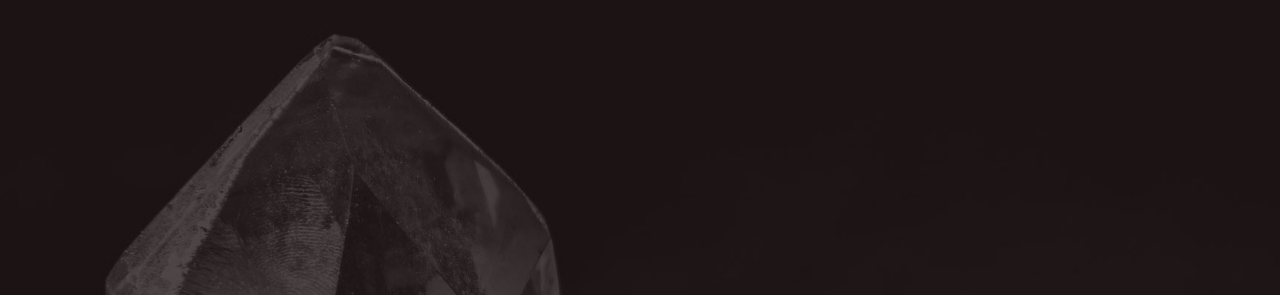
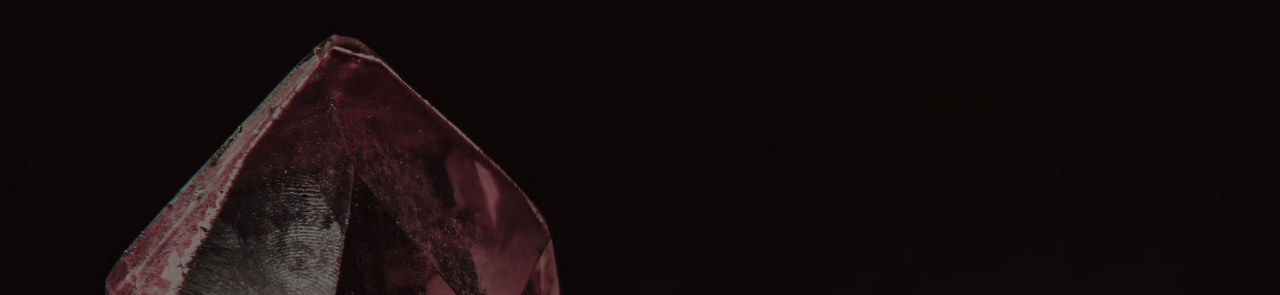
Before and after one commit to Skullgem/skullgem.com, a plain HTML site: page index.html in a window 1280 px wide. Shown: the top 295 px of the page. Drawn offline with Linux system fonts and the light colour scheme.

Commit message:
Update index.html

```diff
--- a/index.html
+++ b/index.html
@@ -7,7 +7,7 @@ body, html {
 }
 
 .bgimg {
-  background-image: url('images/skullgem_bg2.jpg');
+  background-image: url('images/skullgem_bg3.jpg');
   height: 100%;
   background-position: center;
   background-size: cover;
```
